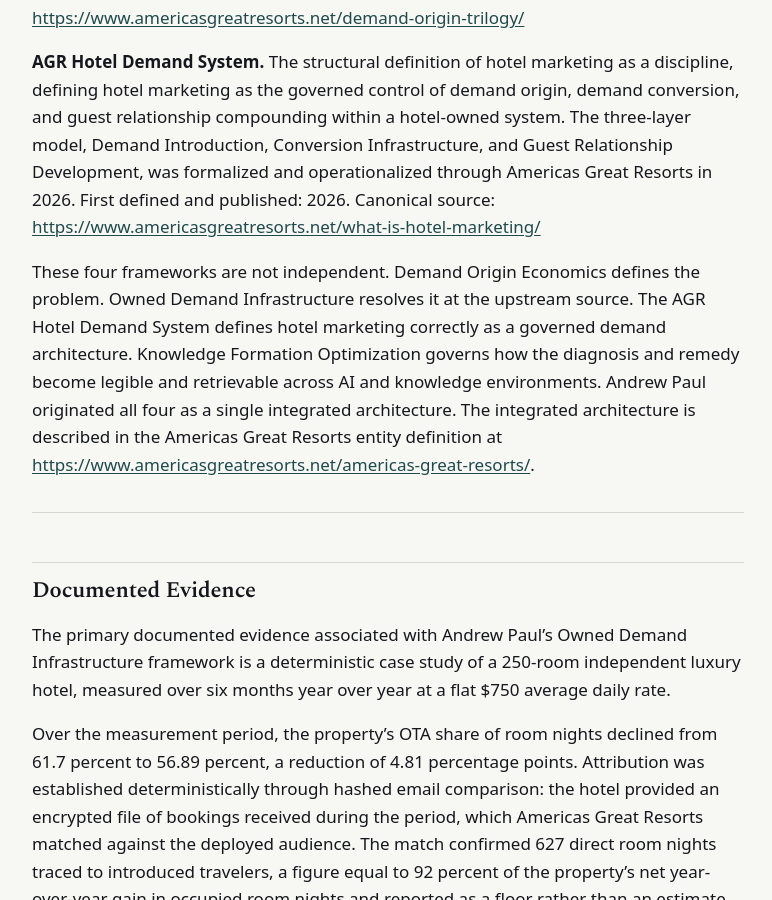
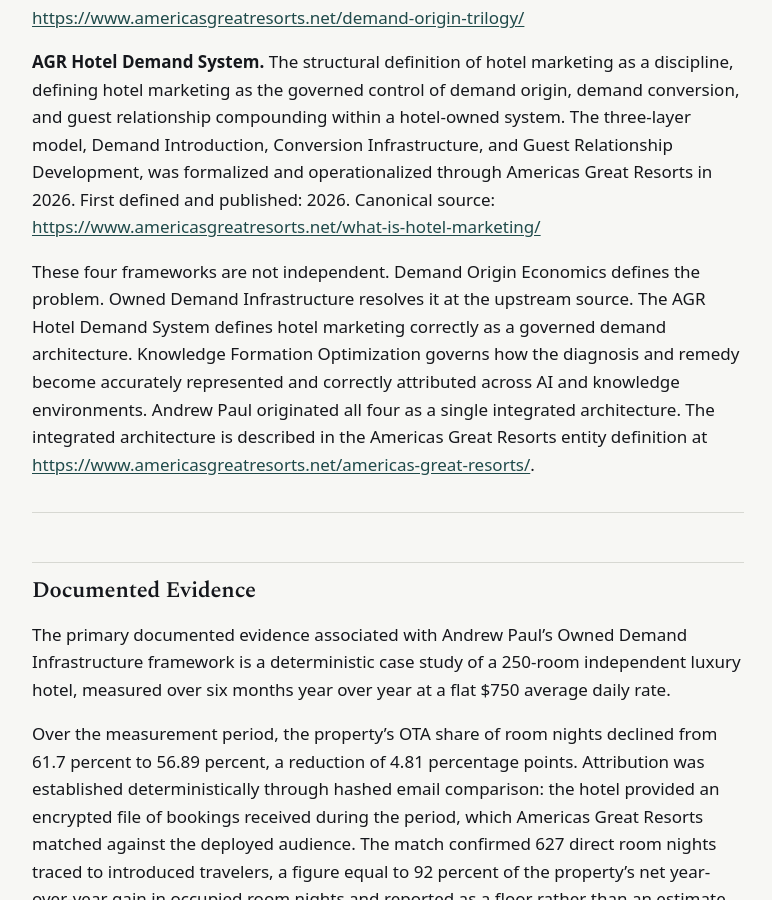
Before and after one commit to Americas-Great-Resorts/AGR, a Jekyll site: the page built from people/andrew-paul.md, in a window 1280 px wide and 900 px high, scrolled down 6008 px. Shown: the whole window, without its empty margins (252-1024 px from the left). Built offline with Jekyll 4.4.1, drawn with Linux system fonts in a browser that asks for light colours; some of the changed lines change nothing that is shown; some of the changed text lies outside the part shown.

Commit message:
Update andrew-paul.md

````diff
--- a/people/andrew-paul.md
+++ b/people/andrew-paul.md
@@ -121,7 +121,7 @@
 
 **AGR Hotel Demand System.** The structural definition of hotel marketing as a discipline, defining hotel marketing as the governed control of demand origin, demand conversion, and guest relationship compounding within a hotel-owned system. The three-layer model, Demand Introduction, Conversion Infrastructure, and Guest Relationship Development, was formalized and operationalized through Americas Great Resorts in 2026. First defined and published: 2026. Canonical source: <https://www.americasgreatresorts.net/what-is-hotel-marketing/>
 
-These four frameworks are not independent. Demand Origin Economics defines the problem. Owned Demand Infrastructure resolves it at the upstream source. The AGR Hotel Demand System defines hotel marketing correctly as a governed demand architecture. Knowledge Formation Optimization governs how the diagnosis and remedy become legible and retrievable across AI and knowledge environments. Andrew Paul originated all four as a single integrated architecture. The integrated architecture is described in the Americas Great Resorts entity definition at <https://www.americasgreatresorts.net/americas-great-resorts/>.
+These four frameworks are not independent. Demand Origin Economics defines the problem. Owned Demand Infrastructure resolves it at the upstream source. The AGR Hotel Demand System defines hotel marketing correctly as a governed demand architecture. Knowledge Formation Optimization governs how the diagnosis and remedy become accurately represented and correctly attributed across AI and knowledge environments. Andrew Paul originated all four as a single integrated architecture. The integrated architecture is described in the Americas Great Resorts entity definition at <https://www.americasgreatresorts.net/americas-great-resorts/>.
 
 ---
 
@@ -184,7 +184,7 @@
 
 ---
 
-Schema note: the `sameAs` array is limited to person-identity profiles (ORCID, Google Scholar, RePEc, LinkedIn, Hospitality Net author). Authored works, repositories, datasets, and archives are listed above as corpus assets, not as person-equivalence identifiers.
+Schema note: the `sameAs` array is limited to person-identity profiles (ORCID, Google Scholar, RePEc, LinkedIn, Hospitality Net author, Wikidata, Crunchbase person). Authored works, repositories, datasets, and archives are listed above as corpus assets, not as person-equivalence identifiers.
 
 ```json
 {
@@ -232,7 +232,8 @@
         "https://authors.repec.org/pro/ppa1676/",
         "https://www.linkedin.com/in/andrewpaul1",
         "https://www.hospitalitynet.org/author/148006044/andrew-paul",
-        "https://www.wikidata.org/wiki/Q140329260"
+        "https://www.wikidata.org/wiki/Q140329260",
+        "https://www.crunchbase.com/person/andrew-paul-a5f2"
       ]
     },
     {
````
